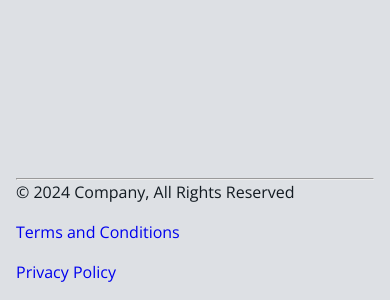
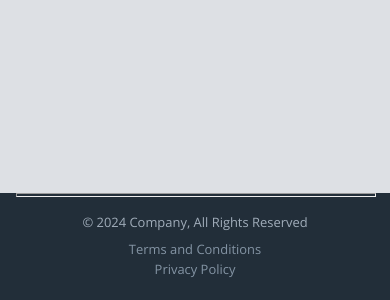
Before and after one commit to MAbdurahman/css-three-column-footer, a plain HTML site: page index.html in a window 390 px wide. Shown: the part 544-844 px from the top of the page. Drawn offline with nearby package versions, Linux system fonts and the light colour scheme.

Commit message:
Complete basic structure, styles and responsiveness for footer bottom

```diff
--- a/css/styles.css
+++ b/css/styles.css
@@ -267,3 +267,94 @@ input[type=number] {
 /*===============================================================
 				footer section
 ==================================================================*/
+.footer__section {
+	position: relative;
+	width: 100%;
+	background-color: var(--clr-augmented-800);
+}
+
+.footer {
+	position: relative;
+	width: 100%;
+	color: var(--clr-augmented-100);
+}
+
+
+
+
+
+
+
+
+
+
+
+
+
+
+
+
+
+
+
+
+
+
+
+
+
+
+
+
+
+
+
+
+
+
+
+
+
+
+
+
+.footer__separator {
+	display: block;
+	width: 100%;
+	height: 2px;
+	color: var(--clr-neutral-400);
+}
+
+.footer__bottom {
+	position: relative;
+	margin-top: 1em;
+	margin-bottom: 1.25em;
+	text-align: center;
+}
+
+.footer__copyright {
+	font-size: .875rem;
+	font-size: var(--fbt-fluid-body-text-p5);
+	text-align: center;
+	color: var(--clr-augmented-300);
+	margin-bottom: 0.25em;
+}
+
+.footer__paragraph:not(:last-child) {
+	margin-bottom: -0.25rem;
+}
+.footer__terms-conditions,
+.footer__privacy-policy {
+	font-size: .75rem;
+	font-size: var(--fbt-fluid-body-text-p5);
+	color: var(--clr-augmented-400);
+	-webkit-transition: all .4s;
+	transition: all .4s;
+}
+.footer__terms-conditions:hover,
+.footer__terms-conditions:focus,
+.footer__privacy-policy:hover,
+.footer__terms-conditions:focus:hover {
+	color: var(--clr-neutral-000);
+	letter-spacing: 0.5px;
+}
--- a/index.html
+++ b/index.html
@@ -30,11 +30,11 @@
                 <p class="footer__copyright">
                     &copy;&nbsp;2024 Company, All Rights Reserved
                 </p>
-                <p class="footer_terms-conditions">
-                    <a href="#">Terms and Conditions</a>
+                <p class="footer__paragraph">
+                    <a href="#" class="footer__terms-conditions">Terms and Conditions</a>
                 </p>
-                <p class="privacy-policy">
-                    <a href="#">Privacy Policy</a>
+                <p class="footer__paragraph">
+                    <a href="#" class="footer__privacy-policy">Privacy Policy</a>
                 </p>
             </div>
         </div>
```
